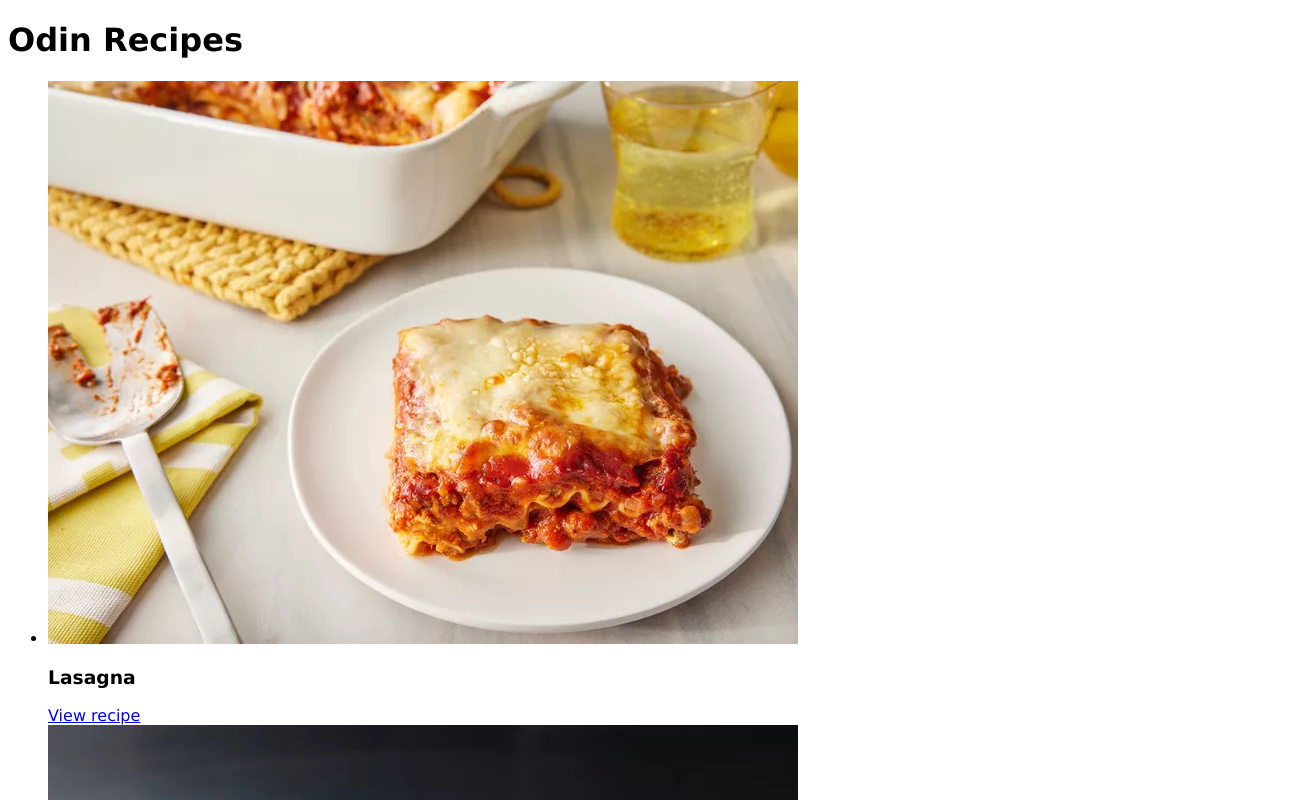
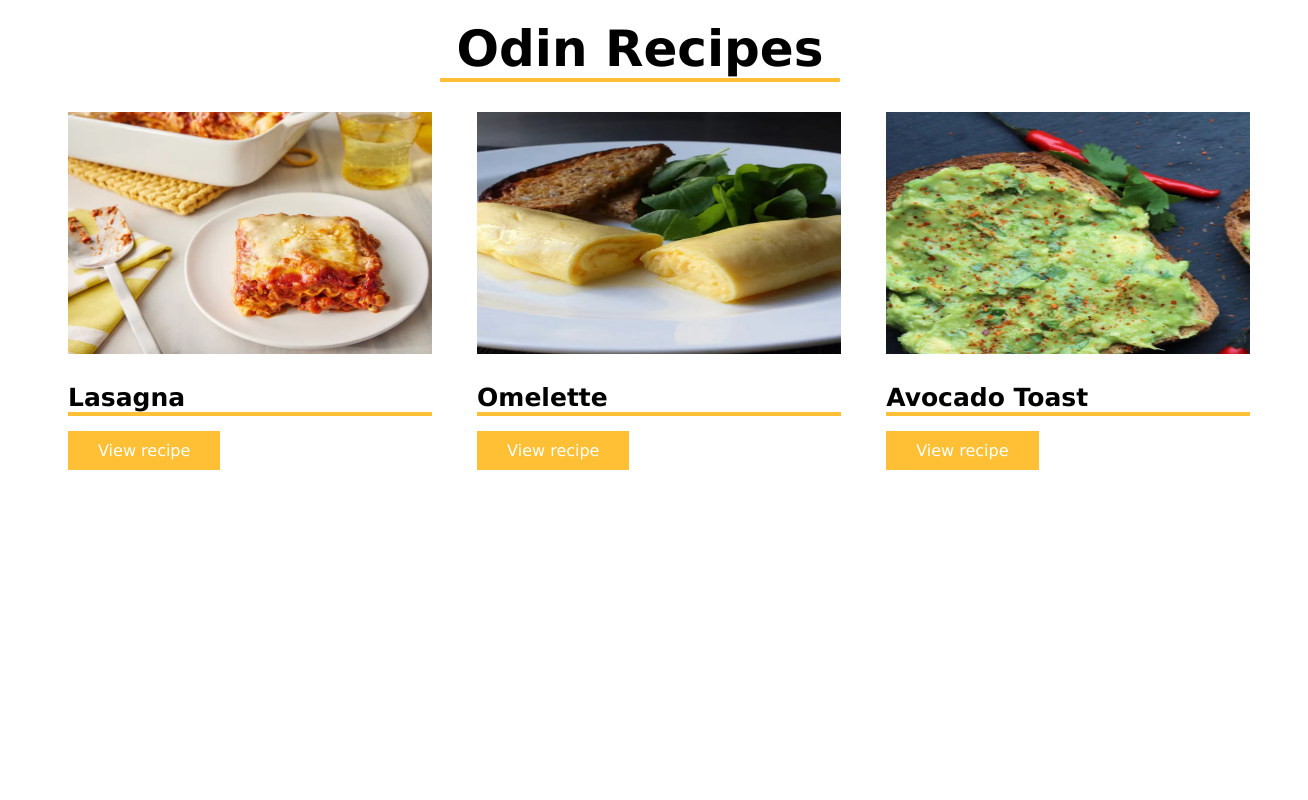
Before and after one commit to imansai/odin-recipes, a plain HTML site: page index.html in a window 1280 px wide. Shown: the top 800 px of the page, 1308 px wide, since content can reach past the window. Drawn offline with Linux system fonts and the light colour scheme.

Commit message:
Add more styles

```diff
--- a/index.html
+++ b/index.html
@@ -7,26 +7,33 @@
     <link rel="stylesheet" href="style.css">
 </head>
 <body>
-    <h1 class="page-title">Odin Recipes</h1>
-            <ul class="recipe-list">
-                <li class="recipe-list-item">
-                    <img src="/img/Lasagna.png">
-                    <h3>Lasagna</h3>
-                    <a href="./recipes/lasagna.html">View recipe</a>
-                </li>
+<h1 class="page-title">Odin Recipes</h1>
+<div class="recipe-list">
+    <ul>
+        <div class="recipe-list-card">
+            <li>
+                <img class="recipe-list-card-img" src="./img/Lasagna.png">
+                <h3 class="recipe-list-card-title">Lasagna</h3>
+                <a class="recipe-list-card-button" href="./recipes/lasagna.html">View recipe</a>
+            </li>
+            </div>
 
-                <li class="recipe-list-item">
-                    <img src="/img/omelette.png">
-                    <h3>Omelette</h3>
-                    <a href="./recipes/omelette.html">View recipe</a>
-                </li>
+        <div class="recipe-list-card">
+            <li>
+                <img class="recipe-list-card-img" src="./img/omelette.png">
+                <h3 class="recipe-list-card-title">Omelette</h3>
+                <a class="recipe-list-card-button" href="./recipes/omelette.html">View recipe</a>
+            </li>
+        </div>
 
-                <li class="recipe-list-item">
-                    <img src="/img/avocado-toast.png">
-                    <h3>Avocado Toast</h3>
-                    <a href="./recipes/avocado-toast.html">View recipe</a>
-                </li>
-            </ul>
-
+        <div class="recipe-list-card">
+            <li>
+                <img class="recipe-list-card-img" src="./img/avocado-toast.png">
+                <h3 class="recipe-list-card-title">Avocado Toast</h3>
+                <a class="recipe-list-card-button" href="./recipes/avocado-toast.html">View recipe</a>
+            </li>
+        </div>
+    </ul>
+</div>
 </body>
 </html>
--- a/style.css
+++ b/style.css
@@ -9,3 +9,45 @@ html {
 body {
     font-family: "Poppins", Verdana, "Geneva", Tahoma, sans-serif;
 }
+
+.page-title {
+    text-align: center;
+    border-bottom: 0.25rem solid #FFC035;
+    width:400px;
+    margin: 20px auto;
+    font-size: 50px;
+}
+
+.recipe-list ul{
+    list-style-type: none;
+}
+
+.recipe-list {
+    width: 1300px;
+    margin:0 auto;
+
+}
+
+.recipe-list-card {
+    display: inline-block;
+    margin: 10px 20px;
+}
+
+.recipe-list-card-img {
+    width: 364px;
+    height: 242px;
+}
+
+.recipe-list-card-title {
+    font-size:25px;
+    border-bottom: 0.25rem solid #FFC035;
+
+}
+
+.recipe-list-card-button {
+    background-color: #FFC035;
+    color:#fff;
+    font-weight: 700px;
+    padding: 10px 30px;
+    text-decoration: none;
+}
```
